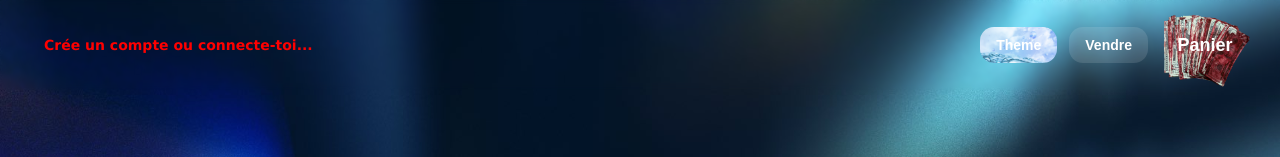
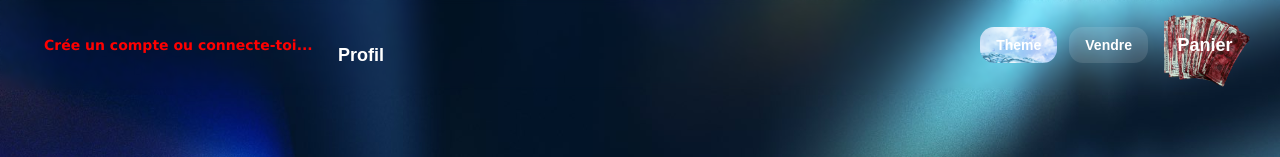
Before and after one commit to yanis26x/Mistify-frontend, a React (Vite) app: page / in a window 1280 px wide. Shown: the top 157 px of the page. Built offline with nearby package versions, Linux system fonts and the light colour scheme; no server answers; a web font is replaced by a local one.

Commit message:
Demande Parfum

```diff
--- a/src/App.jsx
+++ b/src/App.jsx
@@ -4,16 +4,18 @@ import VendreParfum from "./pages/vendre/VendreParfum";
 import Compte from "./pages/account/Compte";
 import SavoirPlusParfum from "./pages/savoirPlusParfum/SavoirPlusParfum";
 import Panier from "./pages/panier/Panier";
+import Profil from "./pages/profil/Profil"
 
 export default function App() {
   return (
+
     <Routes>
       <Route path="/" element={<Home />} />
       <Route path="/vendreParfum" element={<VendreParfum />} />
       <Route path="/compte" element={<Compte />} />
       <Route path="/parfum/:id" element={<SavoirPlusParfum />} />
       <Route path="/panier" element={<Panier />} />
-      {/* <Route path="/profil" element={00} */}
+      <Route path="/profil" element={<Profil />}/>
     </Routes>
   );
 }
--- a/src/components/navbar/Navbar.css
+++ b/src/components/navbar/Navbar.css
@@ -70,3 +70,23 @@
   transform: scale(1.08);
   filter: brightness(1.2);
 }
+
+.profilBtn{
+  position: relative;
+  background: none;
+  border: none;
+  padding: 0;
+  position: absolute;
+  top: 50%;
+  /* left: 50%; */
+  right: 70%;
+  /* transform: translate(-50%, -50%);  */
+  color: rgb(255, 255, 255);
+  font-weight: 900;
+  font-size: 18px;
+}
+
+.profilBtn:hover{
+  transform: scale(1.08);
+  filter: brightness(1.2);
+}
--- a/src/components/navbar/Navbar.jsx
+++ b/src/components/navbar/Navbar.jsx
@@ -14,6 +14,15 @@ export default function Navbar({
     <nav className="navbarMistify">
       <div className="navbarGauche">
         <UserStatus user={user} onGoToCompte={onGoToCompte} />
+        <button
+          className="profilBtn"
+          onClick={() => navigate("/profil")}
+        >
+          <span> Profil </span>
+          {/* TO SEE -> comment tu mets t images moi d'habje fais juste sous */}
+          {/* <img src="" alt="Profil" /> */}
+
+        </button>
       </div>
 
       <div className="navbarDroite">
--- a/src/pages/home/Home.jsx
+++ b/src/pages/home/Home.jsx
@@ -6,6 +6,7 @@ import ChercherParfum from "../../components/chercherParfum/ChercherParfum";
 import ParfumDuMoment from "../../components/parfumDuMoment/ParfumDuMoment";
 import Navbar from "../../components/navbar/Navbar";
 import Footer from "../../components/footer/Footer";
+import Profil from "../profil/Profil"
 
 
 export default function Home() {
@@ -48,6 +49,8 @@ export default function Home() {
       <Navbar
         user={user}
         onGoToAuth={() => navigate("/auth")}
+        onGoToProfil={() => navigate("/profil")}
+        // TO SEE -> does it even do something ???
         onGoToCommentaires={() => navigate("/Commentaire")}
         onChangeTheme={changeBackground}
         onGoToVendre={() => navigate("/vendreParfum")}
--- a/src/pages/profil/Profil.jsx
+++ b/src/pages/profil/Profil.jsx
@@ -1,24 +1,36 @@
 import { useNavigate } from "react-router-dom";
-import "./home.css";
 import axios from "axios";
 import Navbar from "../../components/navbar/Navbar";
 import Footer from "../../components/footer/Footer";
 
 
-export default function Home() {
+export default function Profil() {
   const navigate = useNavigate();
 
   return (
     <div className="profilDiv">
-        <Navbar
+      <h2 className="titre"> Page profil de </h2>
+      <Navbar
         user={user}
         onGoToAuth={() => navigate("/auth")}
-        onGoToCommentaires={() => navigate("/Commentaire")}
+        onGoToProfil={() => navigate("/profil")}
+        onGoToCommentaires={() => navigate("/commentaire")}
         onChangeTheme={changeBackground}
         onGoToVendre={() => navigate("/vendreParfum")}
         nextBackground={backgrounds[(bgIndex + 1) % backgrounds.length]}
         onGoToCompte={() => navigate("/compte")}
-        />
+      />
+
+      <h3> Prénom: </h3>
+      <h3> Nom: </h3>
+      <h3> Date d'anniversaire: </h3>
+      <h3> Commande effectuée: </h3>
+      <h3> Demande de parfums: </h3>
+      <h3> Commentaires: </h3>
+      <h3> Notes: </h3>
+      <h3> Signalement: </h3>
+
+
         <Footer/>
     </div>
   );
```
Also changed, not shown: src/components/theme/Theme.jsx (+11 -11 lines).
